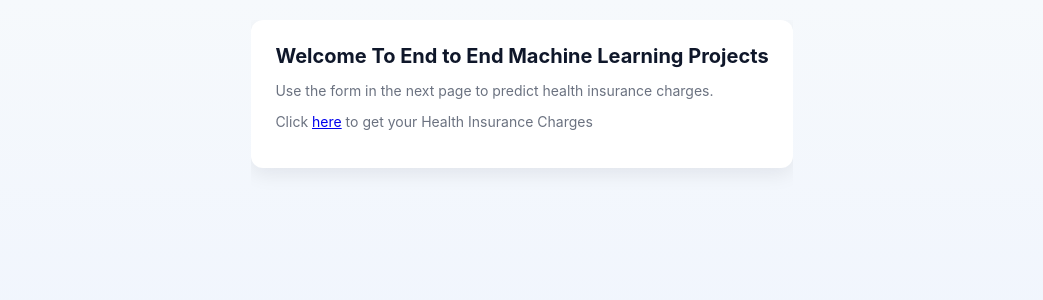
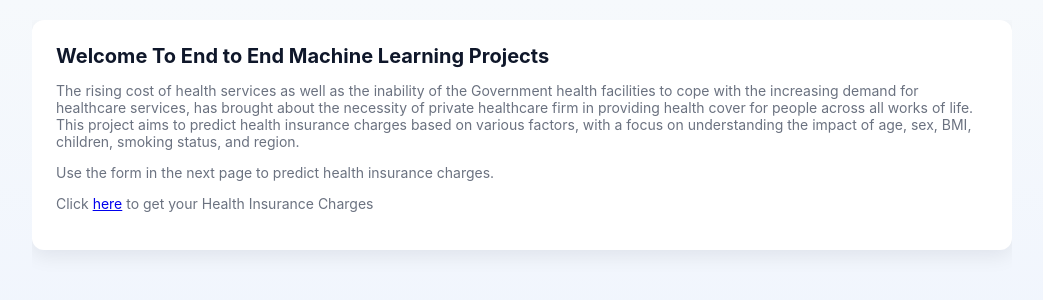
Before and after one commit to BolajiTee/health-insurance-cost-MLOPs, a Flask app: page / in a window 1280 px wide. Shown: the top 300 px of the page, without its empty margins (118-1161 px from the left). Run offline with Flask 3, Linux system fonts and the light colour scheme; parts of the project's set-up code (start-up, migrations or seed data) failed here and were passed over.

Commit message:
more on templates

```diff
--- a/templates/index.html
+++ b/templates/index.html
@@ -10,6 +10,7 @@
 		<div class="site-wrap">
 			<main class="card">
 				<h1>Welcome To End to End Machine Learning Projects</h1>
+				<p class="muted">The rising cost of health services as well as the inability of the Government health facilities to cope with the increasing demand for healthcare services, has brought about the necessity of private healthcare firm in providing health cover for people across all works of life. <br>This project aims to predict health insurance charges based on various factors, with a focus on understanding the impact of age, sex, BMI, children, smoking status, and region.</p>
 				<p class="muted">Use the form in the next page to predict health insurance charges.</p>
 				<p class="muted">Click <a href="{{ url_for('new_predict') }}">here</a> to get your Health Insurance Charges</p>
 			</main>
```
